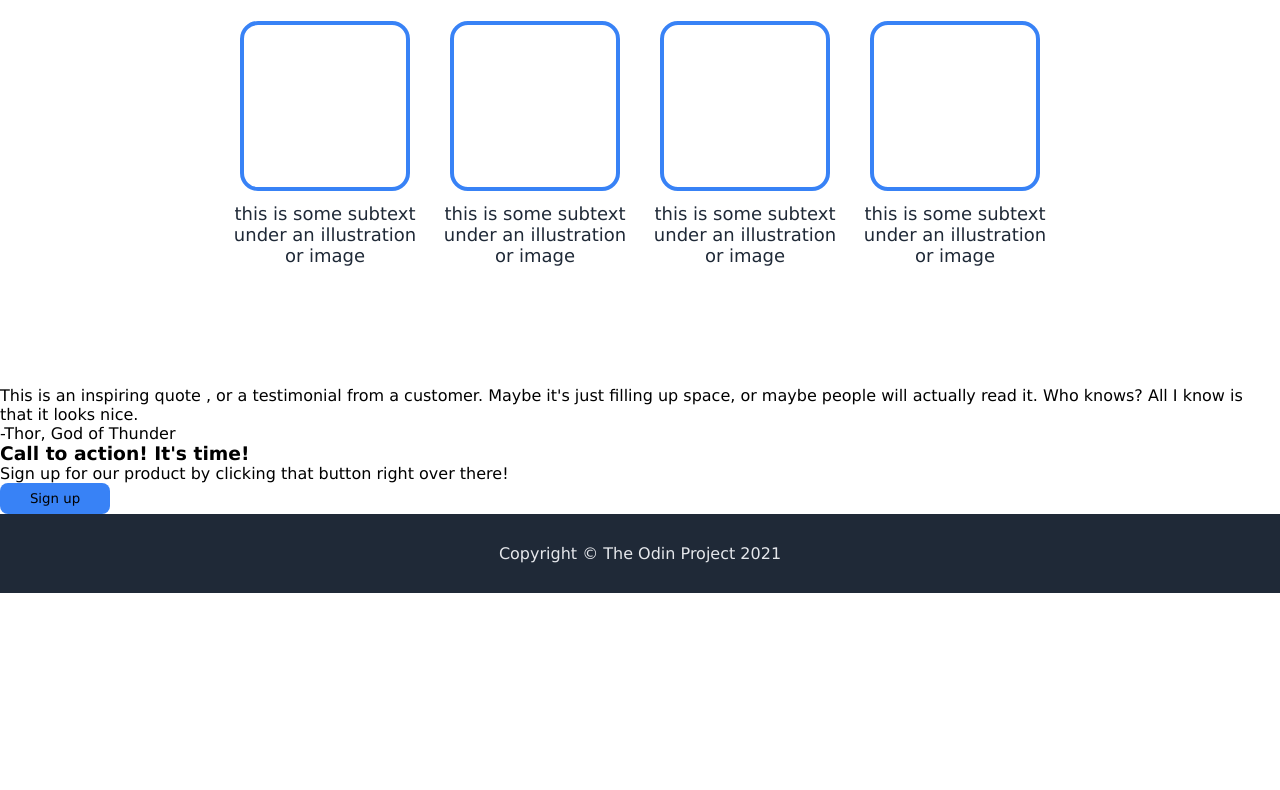
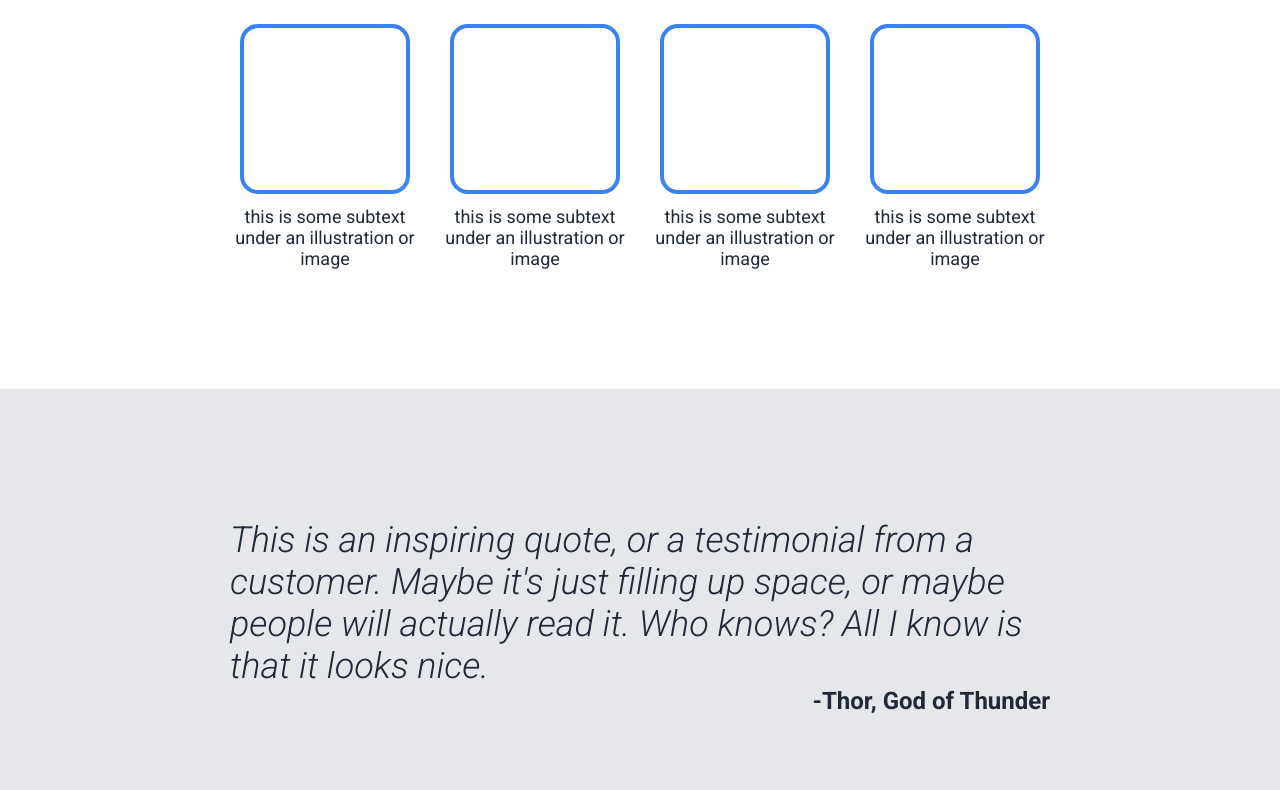
Before and after one commit to xzooos/landing-page, a plain HTML site: page index.html in a window 1280 px wide. Shown: the part 640-1430 px from the top of the page. Before the commit the page ends 1233 px from the top, so only its background shows below. Drawn offline with Linux system fonts and the light colour scheme.

Commit message:
Style quote section

```diff
--- a/index.html
+++ b/index.html
@@ -4,6 +4,9 @@
     <meta charset="UTF-8">
     <meta name="viewport" content="width=device-width, initial-scale=1.0">
     <link rel="stylesheet" href="./style.css">
+    <link rel="preconnect" href="https://fonts.googleapis.com">
+    <link rel="preconnect" href="https://fonts.gstatic.com" crossorigin>
+    <link href="https://fonts.googleapis.com/css2?family=Roboto:ital,wght@0,100;0,300;0,400;0,500;0,700;0,900;1,100;1,300;1,400;1,500;1,700;1,900&display=swap" rel="stylesheet">
     <title>Project: Landing Page</title>
 </head>
 <body>
@@ -51,8 +54,8 @@
         </div>
     </div>
     <div class="quote">
-        <p>This is an inspiring quote , or a testimonial from a customer. Maybe it's just filling up space, or maybe people will actually read it. Who knows? All I know is that it looks nice.</p>
-        <p>-Thor, God of Thunder</p>
+        <p>This is an inspiring quote, or a testimonial from a customer. Maybe it's just filling up space, or maybe people will actually read it. Who knows? All I know is that it looks nice.</p>
+        <p class="quotation">-Thor, God of Thunder</p>
     </div>
     <div class="call-to-action">
         <div>
--- a/style.css
+++ b/style.css
@@ -1,14 +1,16 @@
+
+
 * {
     margin: 0;
     padding: 0;
     box-sizing: border-box;
-    font-family: Verdana, Geneva, Tahoma, sans-serif;
+    font-family: 'Roboto', sans-serif;
 }
 
 .header {
     display: flex;
     flex-direction: column;
-    padding: 0 200px;
+    padding: 0 180px;
     background-color: #1F2937;
 }
 
@@ -22,6 +24,7 @@
 .left-links {
     font-size: 24px;
     color: #F9FAF8;
+    font-weight: 900;
 }
 
 ul {
@@ -117,3 +120,26 @@
     border: 4px solid #3882F6;
     border-radius: 18px;
 }
+
+.quote {
+    display: flex;
+    flex-direction: column;
+    justify-content: center;
+    align-items: center;
+    background-color: #E5E7EB;
+    padding: 130px 230px;
+}
+
+.quote p {
+    font-size: 36px;
+    font-weight: 300;
+    font-style: italic;
+    color: #1F2937;
+}
+
+.quote .quotation {
+    align-self: flex-end;
+    font-size: 24px;
+    font-weight: 700;
+    font-style: normal;
+}
```
